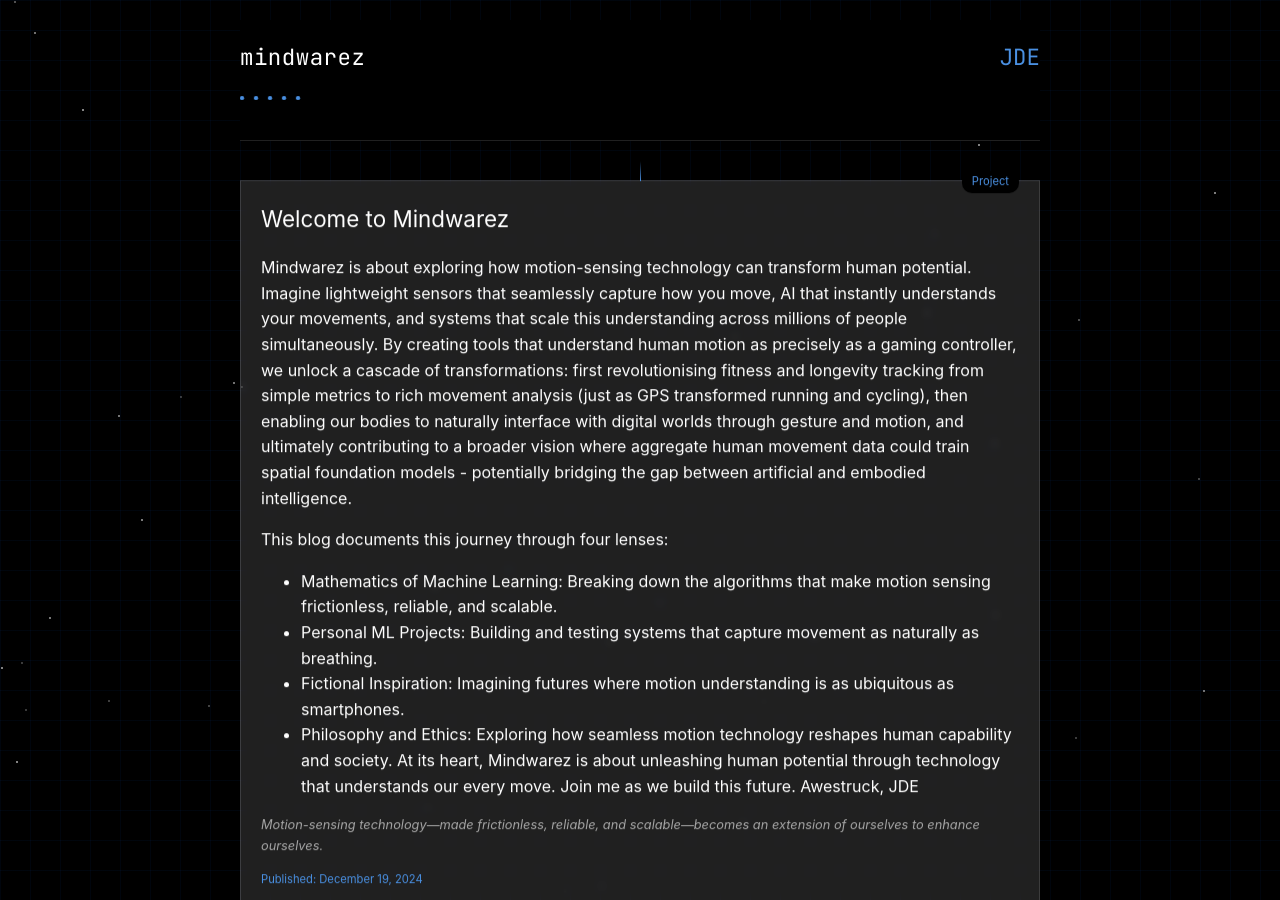
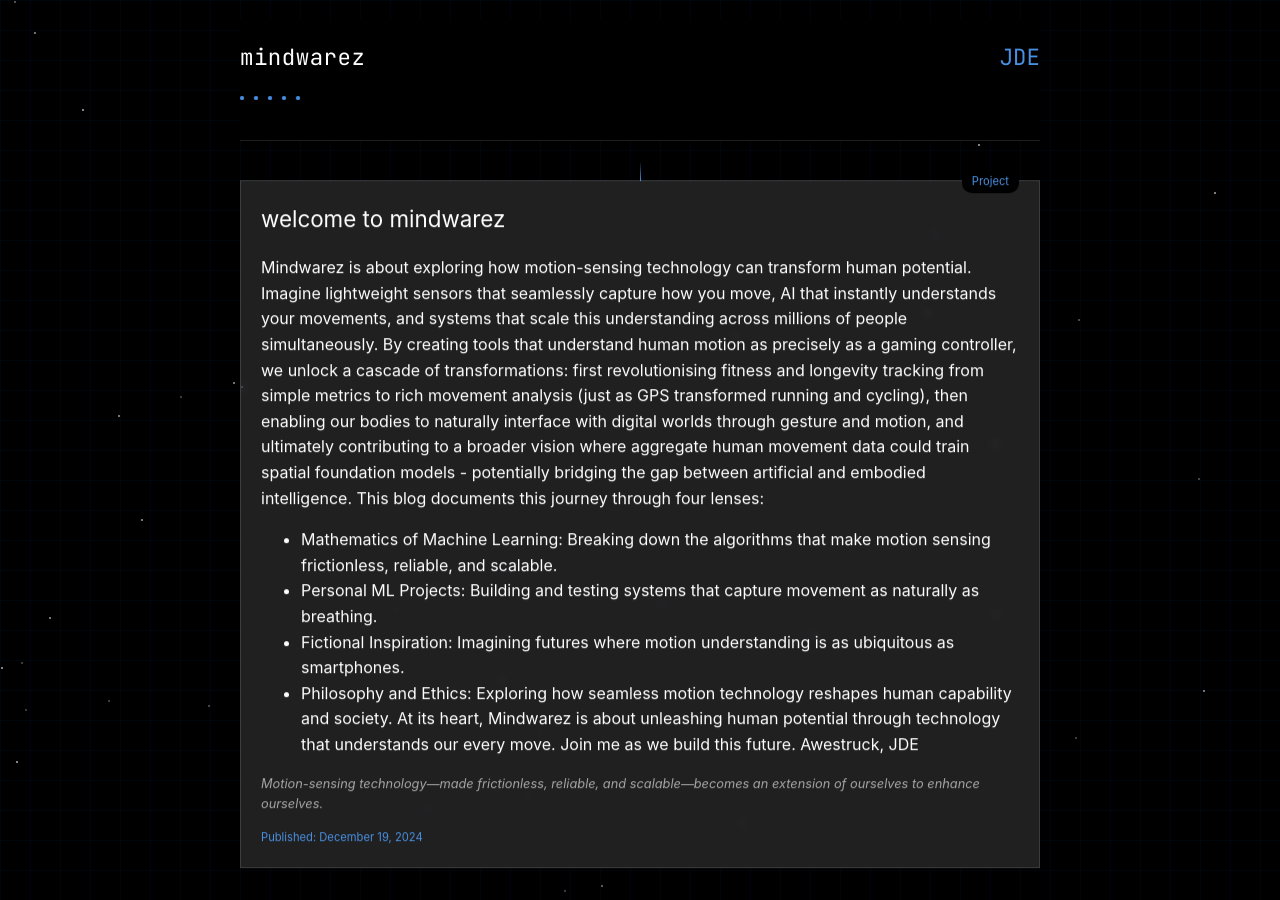
Before and after one commit to jamesbychance/mindwarez, a Jekyll site: the page built from _posts/2024-12-19-helloworld.md, in a window 1280 px wide and 900 px high. Built offline with Jekyll 4.4.1, drawn with Linux system fonts in a browser that asks for light colours.

```diff
--- a/_posts/2024-12-19-helloworld.md
+++ b/_posts/2024-12-19-helloworld.md
@@ -1,13 +1,12 @@
 ---
 layout: post
-title: "Welcome to Mindwarez"
+title: "welcome to mindwarez"
 category: Project
 meta_thoughts: Motion-sensing technology—made frictionless, reliable, and scalable—becomes an extension of ourselves to enhance ourselves.
 ---
 
 Mindwarez is about exploring how motion-sensing technology can transform human potential. Imagine lightweight sensors that seamlessly capture how you move, AI that instantly understands your movements, and systems that scale this understanding across millions of people simultaneously.
 By creating tools that understand human motion as precisely as a gaming controller, we unlock a cascade of transformations: first revolutionising fitness and longevity tracking from simple metrics to rich movement analysis (just as GPS transformed running and cycling), then enabling our bodies to naturally interface with digital worlds through gesture and motion, and ultimately contributing to a broader vision where aggregate human movement data could train spatial foundation models - potentially bridging the gap between artificial and embodied intelligence.
-
 This blog documents this journey through four lenses:
 - Mathematics of Machine Learning: Breaking down the algorithms that make motion sensing frictionless, reliable, and scalable.
 - Personal ML Projects: Building and testing systems that capture movement as naturally as breathing.
```
